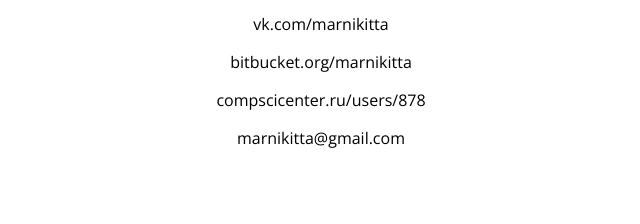
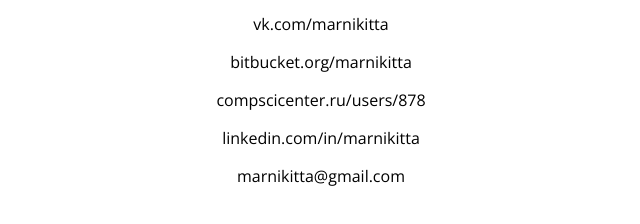
Before and after one commit to marnikitta/marnikitta.github.io, a plain HTML site: page index.html in a window 1280 px wide. Shown: the part 228-452 px from the top of the page, without its empty margins (319-959 px from the left). Drawn offline with nearby package versions, Linux system fonts and the light colour scheme.

Commit message:
index.html edited online with Bitbucket

```diff
--- a/index.html
+++ b/index.html
@@ -57,6 +57,7 @@
         <li><a href="https://vk.com/marnikitta">vk.com/marnikitta</a></li>
         <li><a href="https://bitbucket.org/marnikitta">bitbucket.org/marnikitta</a></li>
         <li><a href="https://compscicenter.ru/users/878/">compscicenter.ru/users/878</a></li>
+        <li><a href="https://www.linkedin.com/in/marnikitta">linkedin.com/in/marnikitta</a></li>
         <li><a href="mailto:marnikitta@gmail.com">marnikitta@gmail.com</a></li>
     </ul>
 </div>
```
